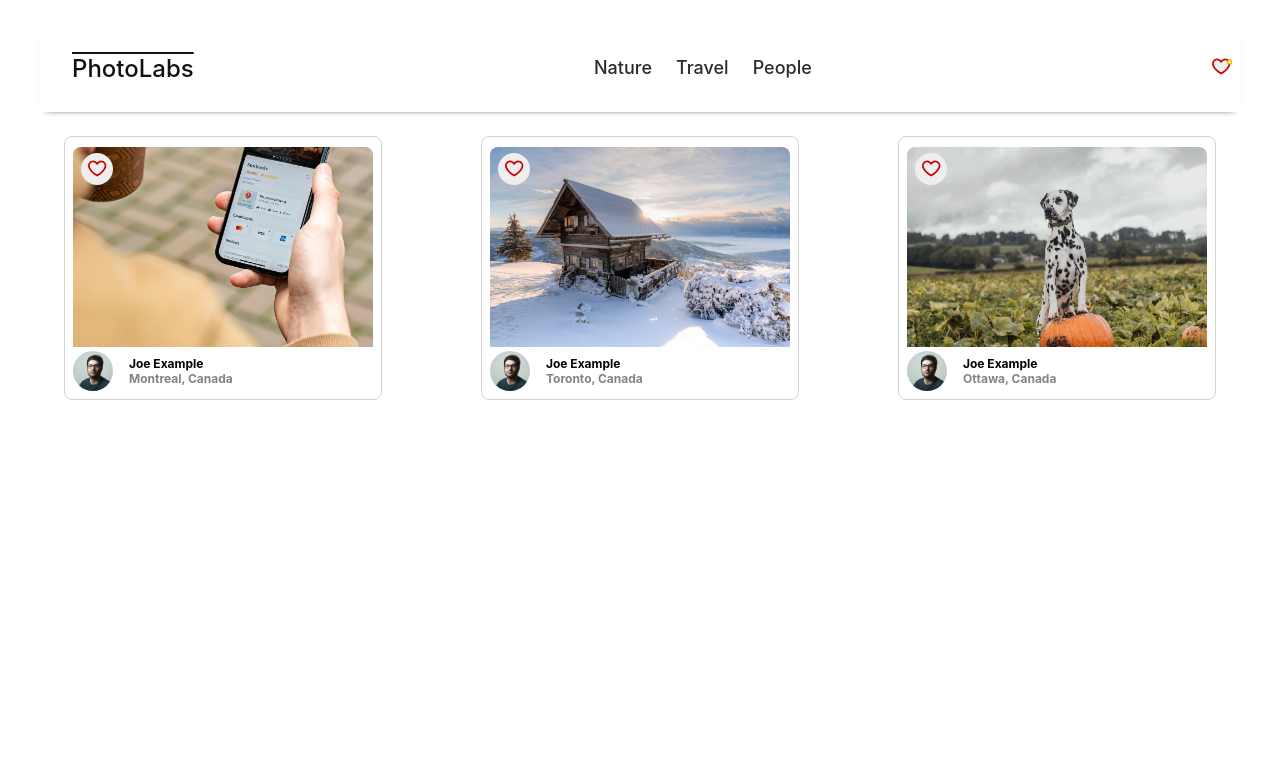
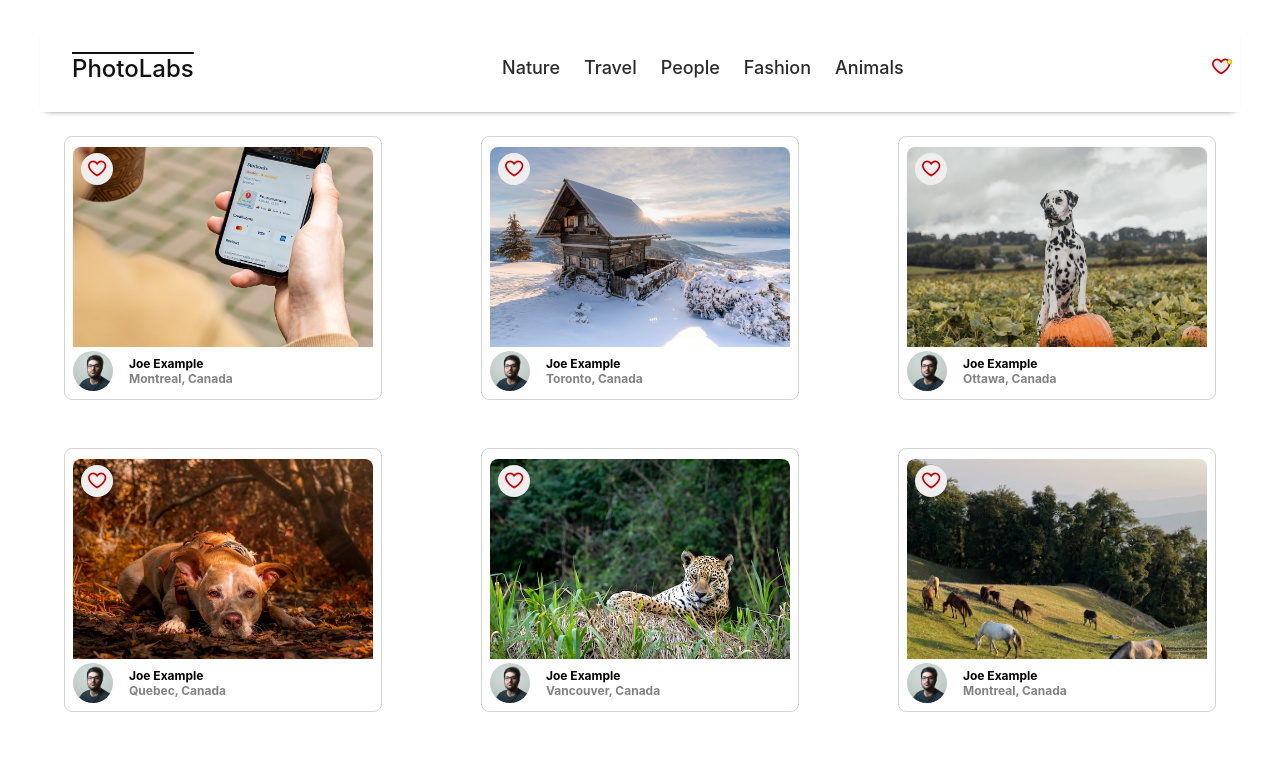
Before and after one commit to Racingwind/PhotoLabs, a React (Create React App) app in the folder frontend/: page / in a window 1280 px wide. Shown: the top 758 px of the page. Built offline with nearby package versions, Linux system fonts and the light colour scheme.

Commit message:
ingested mock topics and photos data and passed down as props via the parent apps component.

```diff
--- a/frontend/src/App.jsx
+++ b/frontend/src/App.jsx
@@ -2,6 +2,9 @@ import React from 'react';
 import HomeRoute from 'routes/HomeRoute';
 
 import './App.scss';
+
+import photos from 'mocks/photos';
+import topics from 'mocks/topics';
 
 
 // Note: Rendering a single component to build components in isolation
@@ -10,7 +13,7 @@ const App = () => {
 
   return (
     <div className="App">
-      <HomeRoute />
+      <HomeRoute topics={topics} photos={photos}/>
     </div>
   );
 };
--- a/frontend/src/components/PhotoList.jsx
+++ b/frontend/src/components/PhotoList.jsx
@@ -3,63 +3,9 @@ import PhotoListItem from "./PhotoListItem";
 
 import "../styles/PhotoList.scss";
 
-const sampleDataForPhotoList = [
-  {
-    id: "1",
-    location: {
-      city: "Montreal",
-      country: "Canada",
-    },
-    urls: {
-      full: `${process.env.PUBLIC_URL}/Image-1-Full.jpeg`,
-      regular: `${process.env.PUBLIC_URL}/Image-1-Regular.jpeg`,
-    },
-    user: {
-      id: "1",
-      username: "exampleuser",
-      name: "Joe Example",
-      profile: `${process.env.PUBLIC_URL}/profile-1.jpg`,
-    },
-  },
-  {
-    id: "2",
-    location: {
-      city: "Toronto",
-      country: "Canada",
-    },
-    urls: {
-      full: `${process.env.PUBLIC_URL}/Image-2-Full.jpeg`,
-      regular: `${process.env.PUBLIC_URL}/Image-2-Regular.jpeg`,
-    },
-    user: {
-      id: "2",
-      username: "exampleuser",
-      name: "Joe Example",
-      profile: `${process.env.PUBLIC_URL}/profile-1.jpg`,
-    },
-  },
-  {
-    id: "3",
-    location: {
-      city: "Ottawa",
-      country: "Canada",
-    },
-    urls: {
-      full: `${process.env.PUBLIC_URL}/Image-3-Full.jpeg`,
-      regular: `${process.env.PUBLIC_URL}/Image-3-Regular.jpeg`,
-    },
-    user: {
-      id: "3",
-      username: "exampleuser",
-      name: "Joe Example",
-      profile: `${process.env.PUBLIC_URL}/profile-1.jpg`,
-    },
-  },
-];
+const PhotoList = (props) => {
 
-const PhotoList = () => {
-
-  const photoArr = sampleDataForPhotoList.map((entry) => <PhotoListItem key={entry.id} {...entry} />);
+  const photoArr = props.photos.map((entry) => <PhotoListItem key={entry.id} {...entry} />);
 
   return (
     <ul className="photo-list">
--- a/frontend/src/components/TopNavigationBar.jsx
+++ b/frontend/src/components/TopNavigationBar.jsx
@@ -6,11 +6,11 @@ import '../styles/TopNavigationBar.scss'
 
 const isFavPhotoExist = true;
 
-const TopNavigation = () => {
+const TopNavigation = (props) => {
   return (
     <div className="top-nav-bar">
       <span className="top-nav-bar__logo">PhotoLabs</span>
-      <TopicList />
+      <TopicList topics={props.topics}/>
       <FavBadge isFavPhotoExist={isFavPhotoExist} />
     </div>
   )
--- a/frontend/src/components/TopicList.jsx
+++ b/frontend/src/components/TopicList.jsx
@@ -21,8 +21,8 @@ const sampleDataForTopicList = [
   },
 ];
 
-const TopicList = () => {
-  const topicArr = sampleDataForTopicList.map((entry) => <TopicListItem key={entry.id} {...entry} label={entry.title} />);
+const TopicList = (props) => {
+  const topicArr = props.topics.map((entry) => <TopicListItem key={entry.id} {...entry} label={entry.title} />);
 
   return (
     <div className="top-nav-bar__topic-list">
--- a/frontend/src/routes/HomeRoute.jsx
+++ b/frontend/src/routes/HomeRoute.jsx
@@ -4,11 +4,11 @@ import PhotoList from 'components/PhotoList';
 
 import '../styles/HomeRoute.scss';
 
-const HomeRoute = () => {
+const HomeRoute = (props) => {
   return (
     <div className="home-route">
-      <TopNavigationBar />
-      <PhotoList />
+      <TopNavigationBar topics={props.topics}/>
+      <PhotoList photos={props.photos}/>
     </div>
   );
 };
```
